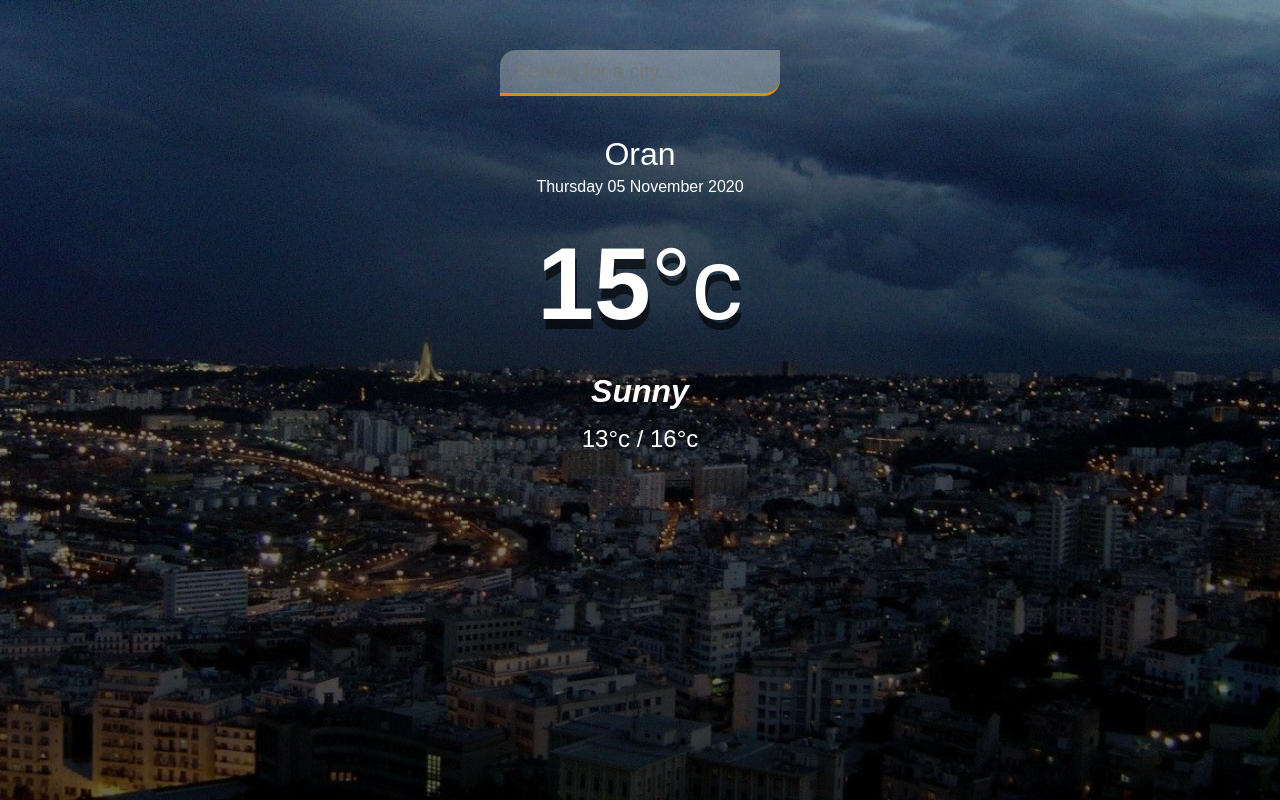
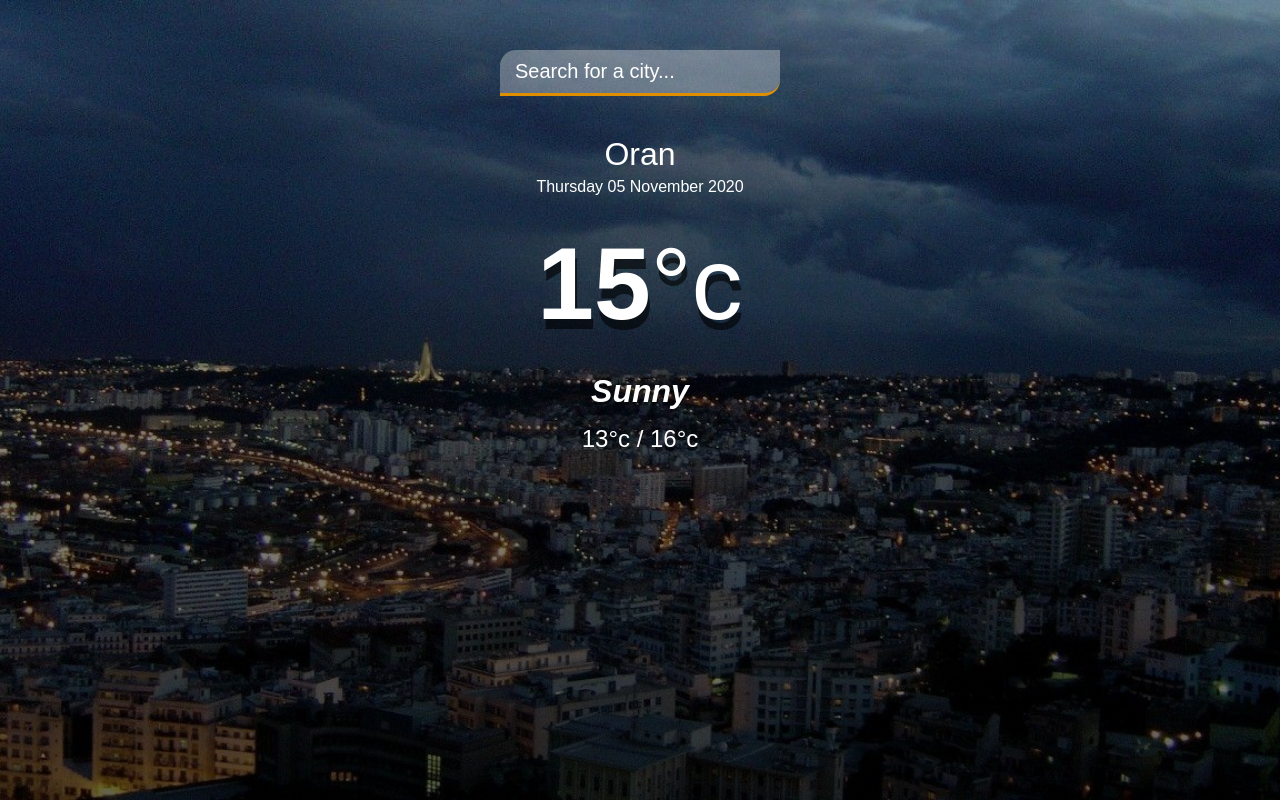
Before and after one commit to med-zino/weather-app, a plain HTML site: page index.html in a window 1280 px wide. Drawn offline with Linux system fonts and the light colour scheme.

Commit message:
adding a small change on the styling

```diff
--- a/main.css
+++ b/main.css
@@ -43,6 +43,9 @@ header input {
 
 header input:focus {
   background-color: rgba(255, 255, 255, 0.6);
+}
+::placeholder { /* Microsoft Edge */
+ color: white;
 }
 
 main {
```
